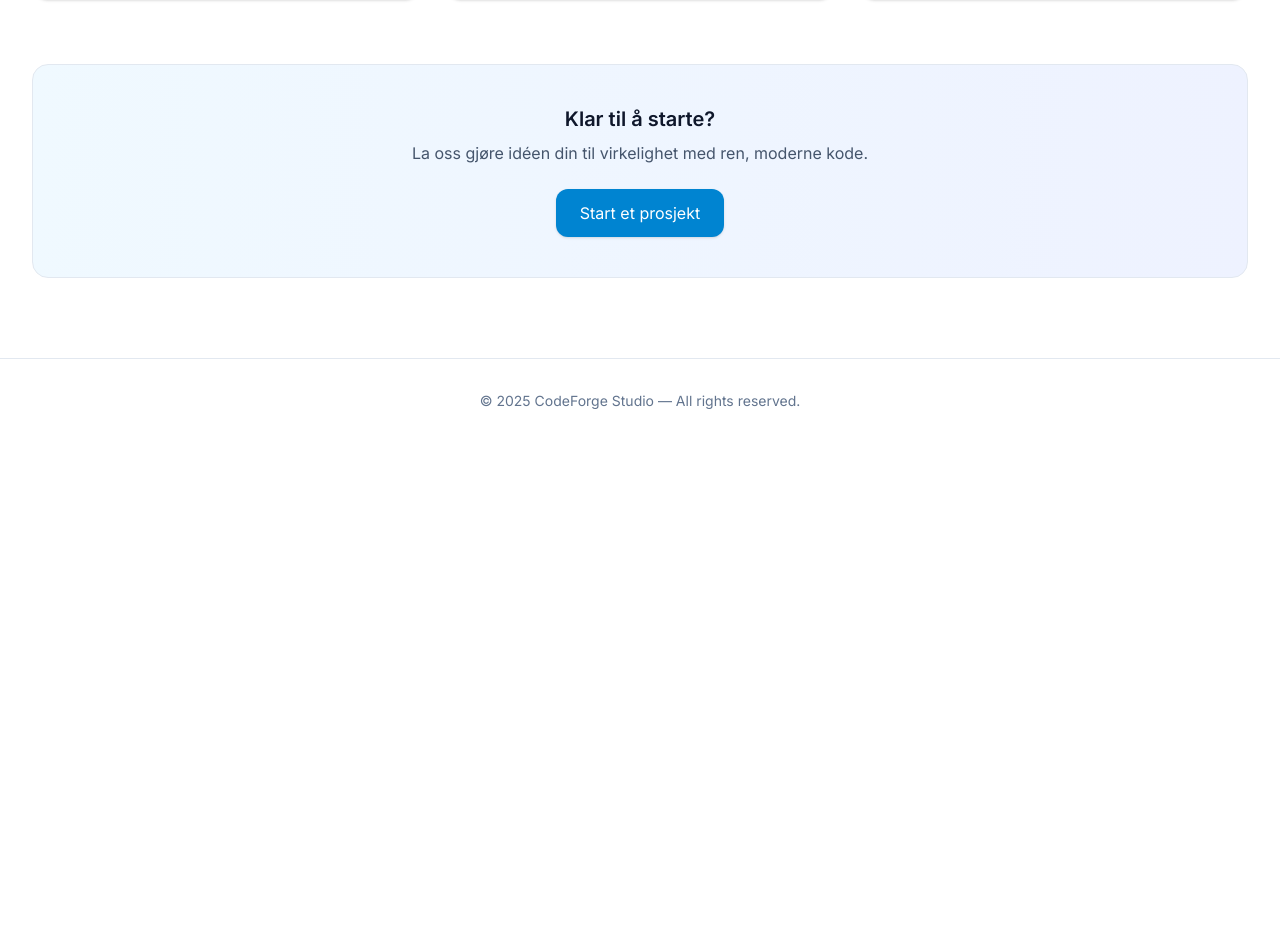
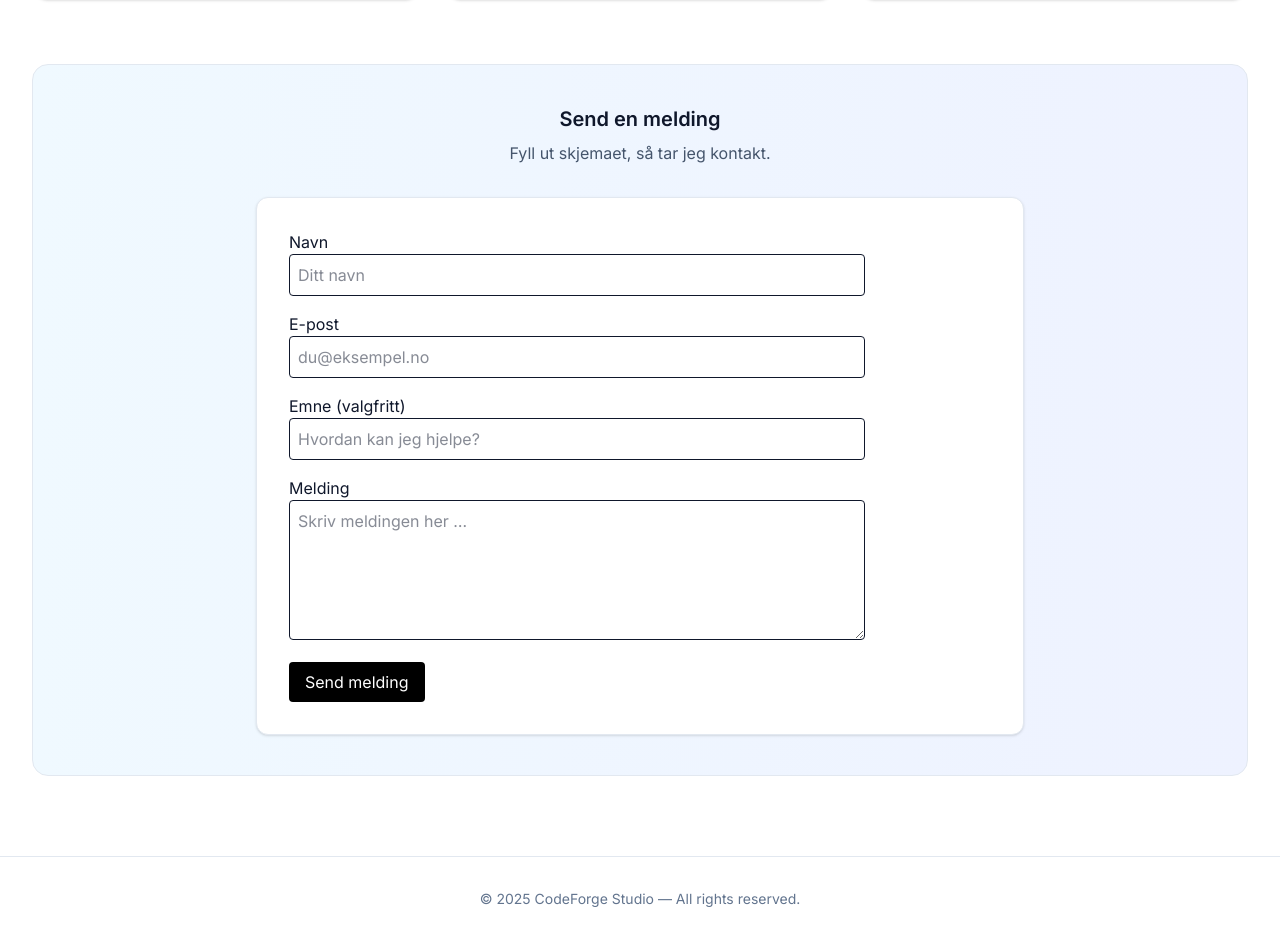
Before and after one commit to robfil50219/codeforge-site, a React (Vite) app: page / in a window 1280 px wide. Shown: the part 3355-4287 px from the top of the page. Before the commit the page ends 3798 px from the top, so only its background shows below. Built offline with nearby package versions, Linux system fonts and the light colour scheme.

Commit message:
Contact us form and EmailJS  fixed

```diff
--- a/package.json
+++ b/package.json
@@ -10,6 +10,7 @@
     "preview": "vite preview"
   },
   "dependencies": {
+    "@emailjs/browser": "^4.4.1",
     "@heroicons/react": "^2.2.0",
     "@primer/octicons-react": "^19.15.5",
     "@tailwindcss/vite": "^4.1.11",
--- a/src/components/Contact.tsx
+++ b/src/components/Contact.tsx
@@ -1,6 +1,9 @@
 // src/components/Contact.tsx
 import { useTranslation } from "react-i18next";
 import { Mail, Github, Linkedin, Clock, MapPin } from "lucide-react";
+// Use relative imports to avoid alias issues
+import { MAILTO, CONTACT_EMAIL } from "../config/contact";
+import ContactForm from "./ContactForm";
 
 export default function Contact() {
   const { t } = useTranslation();
@@ -44,7 +47,7 @@ export default function Contact() {
         <div className="mt-12 grid gap-6 sm:grid-cols-2 lg:grid-cols-3">
           {/* Email */}
           <a
-            href="mailto:robert@codeforgestudio.no"
+            href={MAILTO}
             className="group relative overflow-hidden rounded-2xl border border-slate-200 bg-white p-6 shadow-sm transition hover:shadow-lg"
           >
             <div
@@ -59,9 +62,7 @@ export default function Contact() {
                 <h3 className="text-base font-semibold text-slate-900">
                   {t("contact.email")}
                 </h3>
-                <p className="mt-1 text-sm text-slate-600">
-                  robert.codeforgestudio@gmail.com
-                </p>
+                <p className="mt-1 text-sm text-slate-600">{CONTACT_EMAIL}</p>
               </div>
             </div>
           </a>
@@ -117,31 +118,24 @@ export default function Contact() {
           </a>
         </div>
 
-        {/* CTA panel with translations */}
+        {/* Form in CTA-style panel */}
         <div className="mt-16 overflow-hidden rounded-2xl border border-slate-200 bg-gradient-to-r from-sky-50 to-indigo-50 p-6 sm:p-10">
-          <div className="mx-auto max-w-3xl text-center">
-            <h3 className="text-xl font-semibold text-slate-900">
-              {t("contact.ctaTitle")}
+          <div className="mx-auto max-w-3xl">
+            <h3 className="text-xl font-semibold text-slate-900 text-center">
+              {t("contact.formTitle")}
             </h3>
-            <p className="mt-2 text-slate-600">
-              {t("contact.ctaCopy")}
+            <p className="mt-2 text-slate-600 text-center">
+              {t("contact.formCopy")}
             </p>
-            <div className="mt-6 flex flex-wrap items-center justify-center gap-4">
-              <a
-                href="mailto:robert@codeforgestudio.no"
-                className="inline-flex items-center justify-center rounded-xl bg-sky-600 px-6 py-3 text-white font-medium shadow-sm hover:bg-sky-700 transition"
-              >
-                {t("contact.start")}
-              </a>
-              {/* <a
-                href="#work"
-                className="inline-flex items-center justify-center rounded-xl border border-slate-300 px-6 py-3 text-slate-700 font-medium hover:bg-white transition"
-              >
-                {t("work.view")}
-              </a> */}
+
+            <div className="mt-8">
+              <div className="rounded-xl border border-slate-200 bg-white p-6 sm:p-8 shadow-sm">
+                <ContactForm />
+              </div>
             </div>
           </div>
         </div>
+        {/* End: Form panel */}
       </div>
     </section>
   );
--- /dev/null
+++ b/src/components/ContactForm.tsx
@@ -0,0 +1,192 @@
+// src/components/ContactForm.tsx
+import { useState } from "react";
+import emailjs from "@emailjs/browser";
+import { useTranslation } from "react-i18next";
+
+const EMAIL_RE = /^[^\s@]+@[^\s@]+\.[^\s@]+$/;
+
+export default function ContactForm() {
+  const { t } = useTranslation();
+  const [form, setForm] = useState({
+    name: "",
+    email: "",
+    subject: "",
+    message: "",
+    website: "", // honeypot
+  });
+  const [errors, setErrors] = useState<{ [k: string]: string }>({});
+  const [status, setStatus] = useState<"idle" | "sending" | "success" | "error">(
+    "idle"
+  );
+
+  const validate = () => {
+    const e: { [k: string]: string } = {};
+    if (!form.name.trim()) e.name = t("contact.form.errors.name");
+    if (!EMAIL_RE.test(form.email)) e.email = t("contact.form.errors.email");
+    if (!form.message.trim()) e.message = t("contact.form.errors.message");
+    setErrors(e);
+    return Object.keys(e).length === 0;
+  };
+
+  const onChange = (
+    ev: React.ChangeEvent<HTMLInputElement | HTMLTextAreaElement>
+  ) => {
+    const { name, value } = ev.target;
+    setForm((f) => ({ ...f, [name]: value }));
+  };
+
+  const onSubmit = async (ev: React.FormEvent) => {
+    ev.preventDefault();
+    if (form.website) return; // honeypot
+    if (!validate()) return;
+
+    setStatus("sending");
+    try {
+      const params = {
+        name: form.name,
+        email: form.email,
+        subject: form.subject || t("contact.form.noSubject"),
+        time: new Date().toLocaleString(),
+        message: form.message,
+      };
+
+      await emailjs.send(
+        import.meta.env.VITE_EMAILJS_SERVICE_ID,
+        import.meta.env.VITE_EMAILJS_TEMPLATE_ID,
+        params,
+        { publicKey: import.meta.env.VITE_EMAILJS_PUBLIC_KEY }
+      );
+
+      setStatus("success");
+      setForm({ name: "", email: "", subject: "", message: "", website: "" });
+      setErrors({});
+    } catch (err) {
+      console.error(err);
+      setStatus("error");
+    }
+  };
+
+  return (
+    <form onSubmit={onSubmit} noValidate className="space-y-4 max-w-xl">
+      {/* Name */}
+      <div>
+        <label htmlFor="name" className="block font-medium">
+          {t("contact.form.name")}
+        </label>
+        <input
+          id="name"
+          name="name"
+          type="text"
+          value={form.name}
+          onChange={onChange}
+          aria-invalid={!!errors.name}
+          aria-describedby={errors.name ? "name-err" : undefined}
+          className="w-full border rounded p-2"
+          required
+          placeholder={t("contact.form.placeholders.name")}
+        />
+        {errors.name && (
+          <p id="name-err" className="text-sm text-red-600">
+            {errors.name}
+          </p>
+        )}
+      </div>
+
+      {/* Email */}
+      <div>
+        <label htmlFor="email" className="block font-medium">
+          {t("contact.form.email")}
+        </label>
+        <input
+          id="email"
+          name="email"
+          type="email"
+          value={form.email}
+          onChange={onChange}
+          aria-invalid={!!errors.email}
+          aria-describedby={errors.email ? "email-err" : undefined}
+          className="w-full border rounded p-2"
+          required
+          placeholder={t("contact.form.placeholders.email")}
+        />
+        {errors.email && (
+          <p id="email-err" className="text-sm text-red-600">
+            {errors.email}
+          </p>
+        )}
+      </div>
+
+      {/* Subject (optional) */}
+      <div>
+        <label htmlFor="subject" className="block font-medium">
+          {t("contact.form.subjectOptional")}
+        </label>
+        <input
+          id="subject"
+          name="subject"
+          type="text"
+          value={form.subject}
+          onChange={onChange}
+          className="w-full border rounded p-2"
+          placeholder={t("contact.form.placeholders.subject")}
+        />
+      </div>
+
+      {/* Message */}
+      <div>
+        <label htmlFor="message" className="block font-medium">
+          {t("contact.form.message")}
+        </label>
+        <textarea
+          id="message"
+          name="message"
+          value={form.message}
+          onChange={onChange}
+          aria-invalid={!!errors.message}
+          aria-describedby={errors.message ? "message-err" : undefined}
+          className="w-full border rounded p-2 min-h-[140px]"
+          required
+          placeholder={t("contact.form.placeholders.message")}
+        />
+        {errors.message && (
+          <p id="message-err" className="text-sm text-red-600">
+            {errors.message}
+          </p>
+        )}
+      </div>
+
+      {/* Honeypot (hidden) */}
+      <div style={{ position: "absolute", left: "-5000px" }} aria-hidden="true">
+        <label htmlFor="website">Website</label>
+        <input
+          id="website"
+          name="website"
+          type="text"
+          value={form.website}
+          onChange={onChange}
+          tabIndex={-1}
+          autoComplete="off"
+        />
+      </div>
+
+      <button
+        type="submit"
+        disabled={status === "sending"}
+        className="px-4 py-2 rounded bg-black text-white disabled:opacity-60"
+      >
+        {status === "sending" ? t("contact.form.sending") : t("contact.form.send")}
+      </button>
+
+      {status === "success" && (
+        <p role="status" className="text-green-700">
+          {t("contact.form.success")}
+        </p>
+      )}
+      {status === "error" && (
+        <p role="alert" className="text-red-700">
+          {t("contact.form.error")}
+        </p>
+      )}
+    </form>
+  );
+}
--- /dev/null
+++ b/src/config/contact.ts
@@ -0,0 +1,2 @@
+export const CONTACT_EMAIL = "robert@codeforgestudio.no";
+export const MAILTO = `mailto:${CONTACT_EMAIL}`;
--- a/src/i18n.ts
+++ b/src/i18n.ts
@@ -101,8 +101,6 @@ const resources = {
       pricing: {
         heading: "Project packages",
         sub: "From quick launches to full-scale platforms — choose the path that fits your goals.",
-
-        // Tiers (now fully translatable)
         starter: {
           name: "Starter",
           price: "€799 / fixed",
@@ -137,7 +135,6 @@ const resources = {
             "Flexible timeline & budget"
           ]
         },
-
         chooseStarter: "Choose Starter",
         choosePro: "Choose Pro",
         requestQuote: "Request a quote",
@@ -158,6 +155,30 @@ const resources = {
         },
         ctaTitle: "Ready to start?",
         ctaCopy: "Let’s bring your idea to life with clean, modern code.",
+        formTitle: "Send a message",
+        formCopy: "Fill out the form and I’ll get back to you shortly.",
+        form: {
+          name: "Name",
+          email: "Email",
+          subjectOptional: "Subject (optional)",
+          message: "Message",
+          send: "Send Message",
+          sending: "Sending...",
+          success: "Thanks! Your message has been sent.",
+          error: "Something went wrong. Please try again later.",
+          noSubject: "(no subject)",
+          placeholders: {
+            name: "Your name",
+            email: "you@example.com",
+            subject: "How can we help?",
+            message: "Write your message here..."
+          },
+          errors: {
+            name: "Please enter your name.",
+            email: "Enter a valid email.",
+            message: "Please enter a message."
+          }
+        }
       },
       about: {
         sectionLabel: "About",
@@ -269,7 +290,6 @@ const resources = {
       pricing: {
         heading: "Prosjektpakker",
         sub: "Fra raske lanseringer til fulle plattformer — velg det som passer dine mål.",
-
         starter: {
           name: "Start",
           price: "kr 8 500 / fastpris",
@@ -304,7 +324,6 @@ const resources = {
             "Fleksibel tidslinje og budsjett"
           ]
         },
-
         chooseStarter: "Velg Start",
         choosePro: "Velg Pro",
         requestQuote: "Be om tilbud",
@@ -325,6 +344,30 @@ const resources = {
         },
         ctaTitle: "Klar til å starte?",
         ctaCopy: "La oss gjøre idéen din til virkelighet med ren, moderne kode.",
+        formTitle: "Send en melding",
+        formCopy: "Fyll ut skjemaet, så tar jeg kontakt.",
+        form: {
+          name: "Navn",
+          email: "E-post",
+          subjectOptional: "Emne (valgfritt)",
+          message: "Melding",
+          send: "Send melding",
+          sending: "Sender …",
+          success: "Takk! Meldingen er sendt.",
+          error: "Noe gikk galt. Prøv igjen senere.",
+          noSubject: "(uten emne)",
+          placeholders: {
+            name: "Ditt navn",
+            email: "du@eksempel.no",
+            subject: "Hvordan kan jeg hjelpe?",
+            message: "Skriv meldingen her …"
+          },
+          errors: {
+            name: "Skriv inn navnet ditt.",
+            email: "Skriv inn en gyldig e-post.",
+            message: "Skriv inn en melding."
+          }
+        }
       },
       about: {
         sectionLabel: "Om oss",
```
Also changed, not shown: 1 other file (tests, documents, lock files or other folders).
